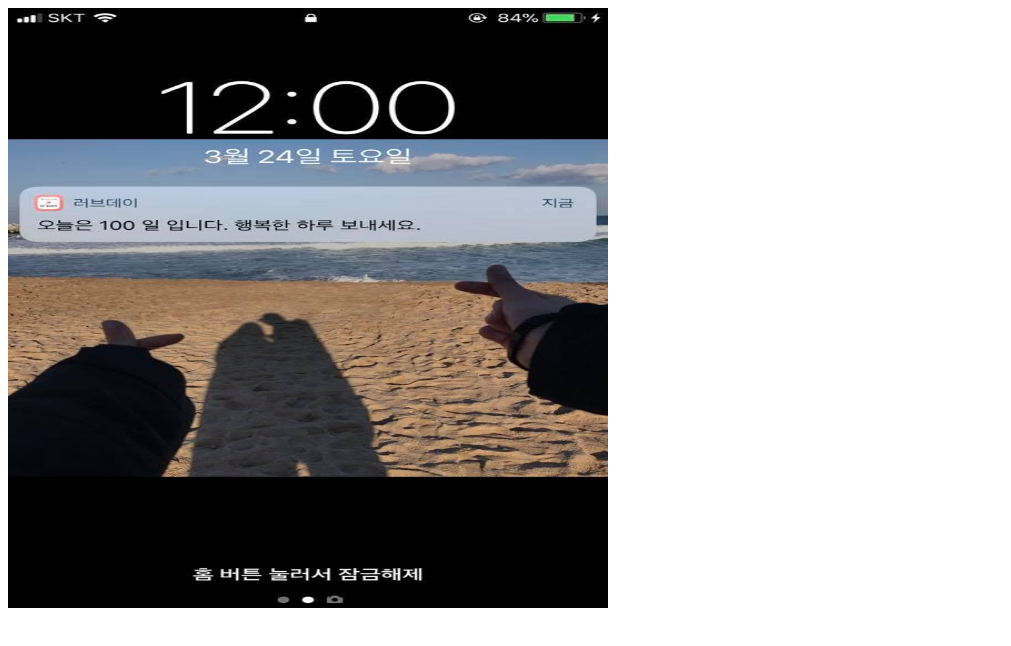
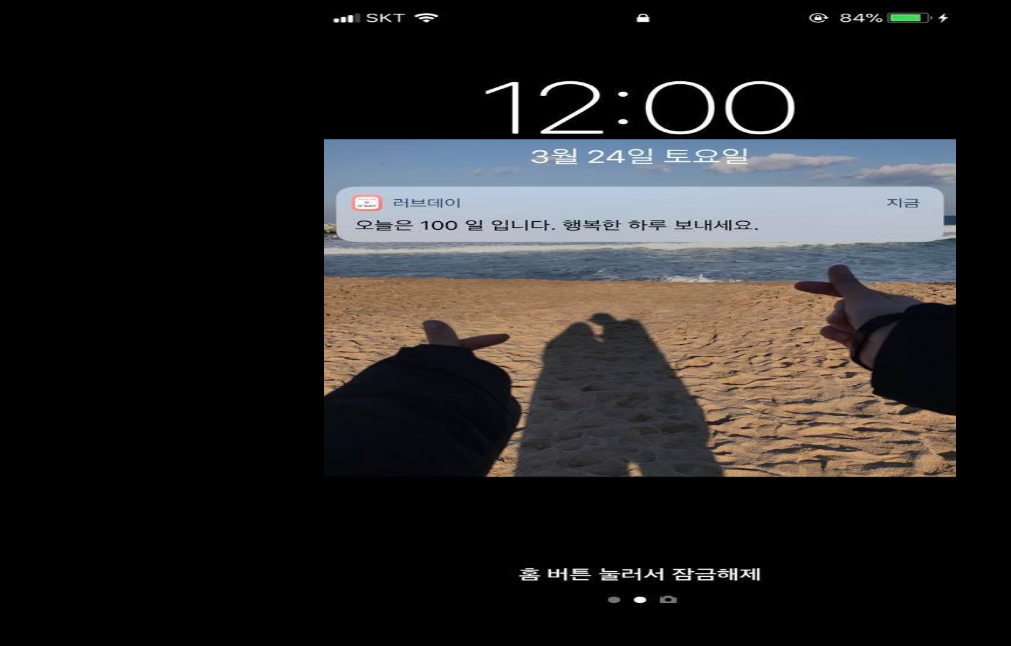
Before and after one commit to KMS0928/WEB1-MSJY, a plain HTML site: page index.html in a window 1280 px wide. Shown: the whole page, without its empty margins (0-1011 px from the left). Drawn offline with Linux system fonts and the light colour scheme.

Commit message:
Add files via upload

```diff
--- a/index.html
+++ b/index.html
@@ -8,11 +8,22 @@
       </head>
 
     <style>
-       background-color : black;
+
+        body{ background-color:black;
+        }
+
+        .center {
+    display: block;
+    margin-left: auto;
+    margin-right: auto;
+    width: 50%;
+}
     </style>
 
+
      <body>
-         <a href="2.html"><img src ="100.jpg", width = "600px", height="600px"></a>
+
+         <a href="2.html"><img src ="100.jpg", width = "600px", height="600px "class ="center"></a>
 
         </body>
 
```
